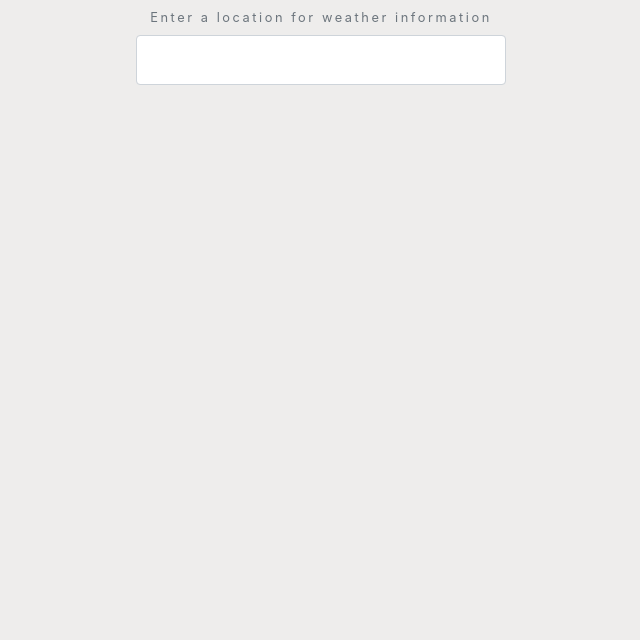
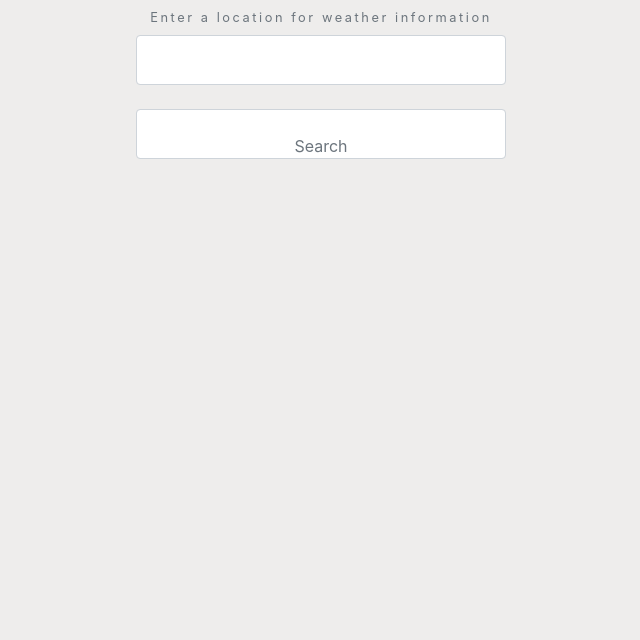
Before and after one commit to mmajudith/weather-app, a plain HTML site: page index.html in a window 1280 px wide. Shown: the part 160-800 px from the top of the page, without its empty margins (319-959 px from the left). Drawn offline with Linux system fonts and the light colour scheme.

Commit message:
Added button

```diff
--- a/index.html
+++ b/index.html
@@ -17,6 +17,7 @@
         <form class="change-location my-4 text-center text-muted">
             <label for="city">Enter a location for weather information</label>
             <input type="text" name="city" class="form-control p-4">
+            <button type="submit" class="form-control p-4 my-4 text-muted">Search</button>
         </form>
 
         <div class="card shadow-lg rounded d-none">
```
Also changed, not shown: style.css (line endings or trailing spaces).
